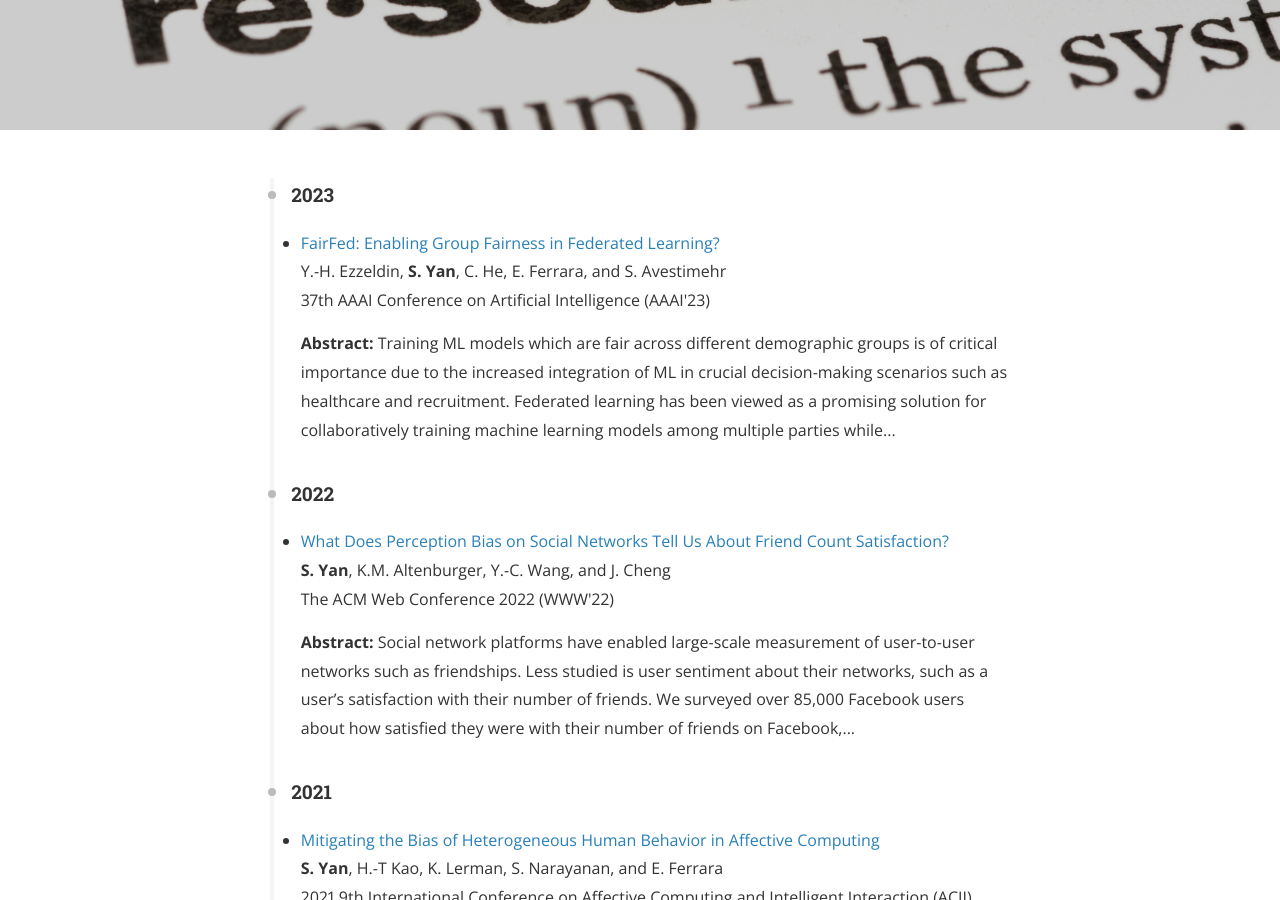
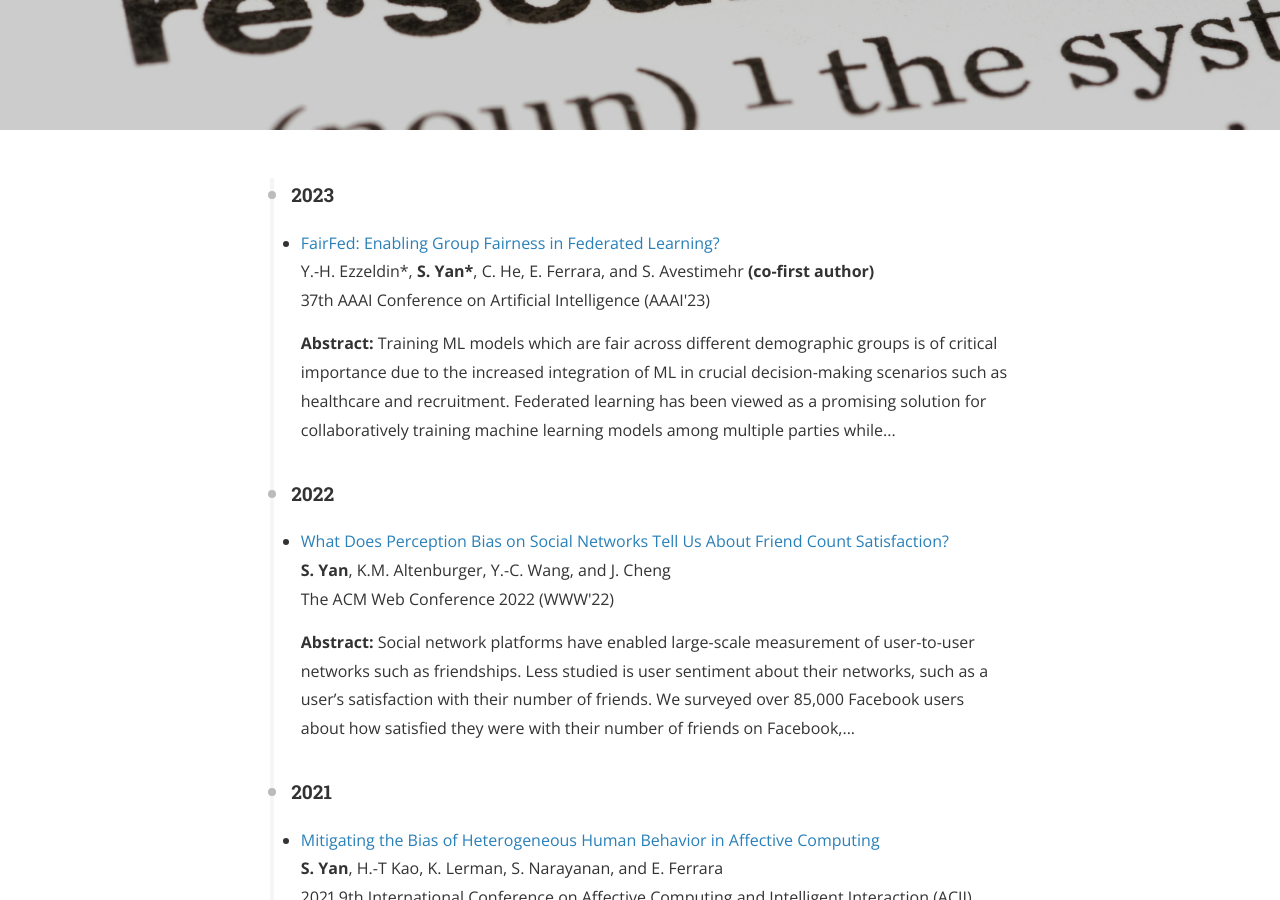
Before and after one commit to yanshentracy/page, a Jekyll site: the page built from publications.html, in a window 1280 px wide and 900 px high, scrolled down 324 px. Built offline with Jekyll 4.4.1, drawn with Linux system fonts in a browser that asks for light colours; nearby versions of some CDN libraries; some web fonts are replaced.

Commit message:
Update 2023-02-07-FairFed.md

```diff
--- a/_posts/2023-02-07-FairFed.md
+++ b/_posts/2023-02-07-FairFed.md
@@ -4,7 +4,7 @@ title:  "FairFed: Enabling Group Fairness in Federated Learning?"
 link:  "https://arxiv.org/abs/2110.00857"
 file:
 date:  2023-02-07 17:07:19
-authors: Y.-H. Ezzeldin, <strong>S. Yan</strong>, C. He, E. Ferrara, and S. Avestimehr
+authors: Y.-H. Ezzeldin*, <strong>S. Yan*</strong>, C. He, E. Ferrara, and S. Avestimehr <strong>(co-first author)</strong>
 pub: 37th AAAI Conference on Artificial Intelligence (AAAI'23)
 page:
 categories: pub
```
